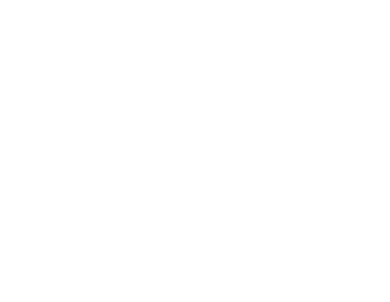
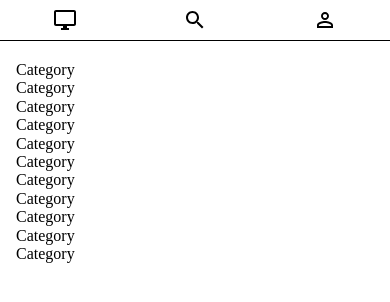
Before and after one commit to toyoboh/kchannel, a React (Create React App) app: page /category in a window 390 px wide. Shown: the top 302 px of the page. Built offline with nearby package versions, Linux system fonts and the light colour scheme.

Commit message:
Header作成

```diff
--- a/package.json
+++ b/package.json
@@ -3,11 +3,14 @@
   "version": "0.1.0",
   "private": true,
   "dependencies": {
+    "@material-ui/core": "^4.12.3",
+    "@material-ui/icons": "^4.11.2",
     "@testing-library/jest-dom": "^5.15.0",
     "@testing-library/react": "^11.2.7",
     "@testing-library/user-event": "^12.8.3",
     "react": "^17.0.2",
     "react-dom": "^17.0.2",
+    "react-router-dom": "^5.2.0",
     "react-scripts": "4.0.3",
     "web-vitals": "^1.1.2"
   },
--- a/src/App.jsx
+++ b/src/App.jsx
@@ -1,12 +1,19 @@
 import React from "react";
+import { BrowserRouter as Router, Route } from "react-router-dom";
 import "./css/App.css";
-import { useUserContext } from "./context/User";
+// import { useUserContext } from "./context/User";
+import Header from "./component/Header";
+import Category from "./page/Category";
 
 function App() {
-
     return (
         <div className="app">
-
+            <Router>
+                <Header />
+                    <Route exact path="/category">
+                        <Category />
+                    </Route>
+            </Router>
         </div>
     )
 }
--- /dev/null
+++ b/src/component/Header.jsx
@@ -0,0 +1,36 @@
+import React from "react";
+import "../css/Header.css";
+import { useUserContext } from "../context/User";
+import DesktopWindowsIcon from '@material-ui/icons/DesktopWindows';
+import SearchIcon from "@material-ui/icons/Search";
+import PersonOutlineIcon from "@material-ui/icons/PersonOutline";
+
+const Header = () => {
+    const { setUser } = useUserContext();
+
+    const currentMenuChange = (itemNum) => {
+        setUser((prev) => {
+            return { ...prev, ...{ current_header_item: itemNum } };
+        })
+    }
+
+    return(
+        <div className="header">
+            <div className="header-wrapper">
+                <ul className="header-item-wrapper">
+                    <li className="header-item" onClick={ () => currentMenuChange(0) }>
+                        <DesktopWindowsIcon />
+                    </li>
+                    <li className="header-item" onClick={ () => currentMenuChange(1) }>
+                        <SearchIcon />
+                    </li>
+                    <li className="header-item" onClick={ () => currentMenuChange(2) }>
+                        <PersonOutlineIcon />
+                    </li>
+                </ul>
+            </div>
+        </div>
+    )
+}
+
+export default Header;
--- a/src/context/User.jsx
+++ b/src/context/User.jsx
@@ -10,7 +10,8 @@
     const initialUserData = {
         user_id: "",
         user_name: "",
-        isAuth: false
+        is_auth: false,
+        current_header_item: 0
     }
 
     const [user, setUser] = useState(initialUserData);
--- /dev/null
+++ b/src/css/Category.css
@@ -0,0 +1,6 @@
+@media(max-width: 480px) {
+    .category {
+        padding: 20px 16px;
+        width: 100%;
+    }
+}
--- /dev/null
+++ b/src/css/Header.css
@@ -0,0 +1,34 @@
+.header {
+    background-color: white;
+    position: sticky;
+    top: 0px;
+    width: 100%;
+}
+
+@media(max-width: 480px) {
+    .header {
+        border-bottom: 1px solid black;
+    }
+
+    .header-item-wrapper {
+        display: flex;
+        justify-content: space-between;
+        width: 100%;
+    }
+
+    .header-item-wrapper > .header-item {
+        align-items: center;
+        display: flex;
+        font-size: 18px;
+        justify-content: center;
+        padding-bottom: 8px;
+        padding-top: 8px;
+        width: 100%;
+    }
+
+    .header-item-wrapper > .header-item:hover {
+        background-color: rgb(0, 0, 0, 0.3);
+        transition: 0.2s;
+    }
+
+}
--- /dev/null
+++ b/src/page/Category.jsx
@@ -0,0 +1,26 @@
+import React from "react";
+import "../css/Category.css";
+
+function Category() {
+    return(
+        <div className="category">
+            <h2>Category</h2>
+            <h2>Category</h2>
+            <h2>Category</h2>
+            <h2>Category</h2>
+            <h2>Category</h2>
+            <h2>Category</h2>
+            <h2>Category</h2>
+            <h2>Category</h2>
+            <h2>Category</h2>
+            <h2>Category</h2>
+            <h2>Category</h2>
+
+            <div className="category-item-container">
+
+            </div>
+        </div>
+    )
+}
+
+export default Category;
```
Also changed, not shown: 1 other file (tests, documents, lock files or other folders).
